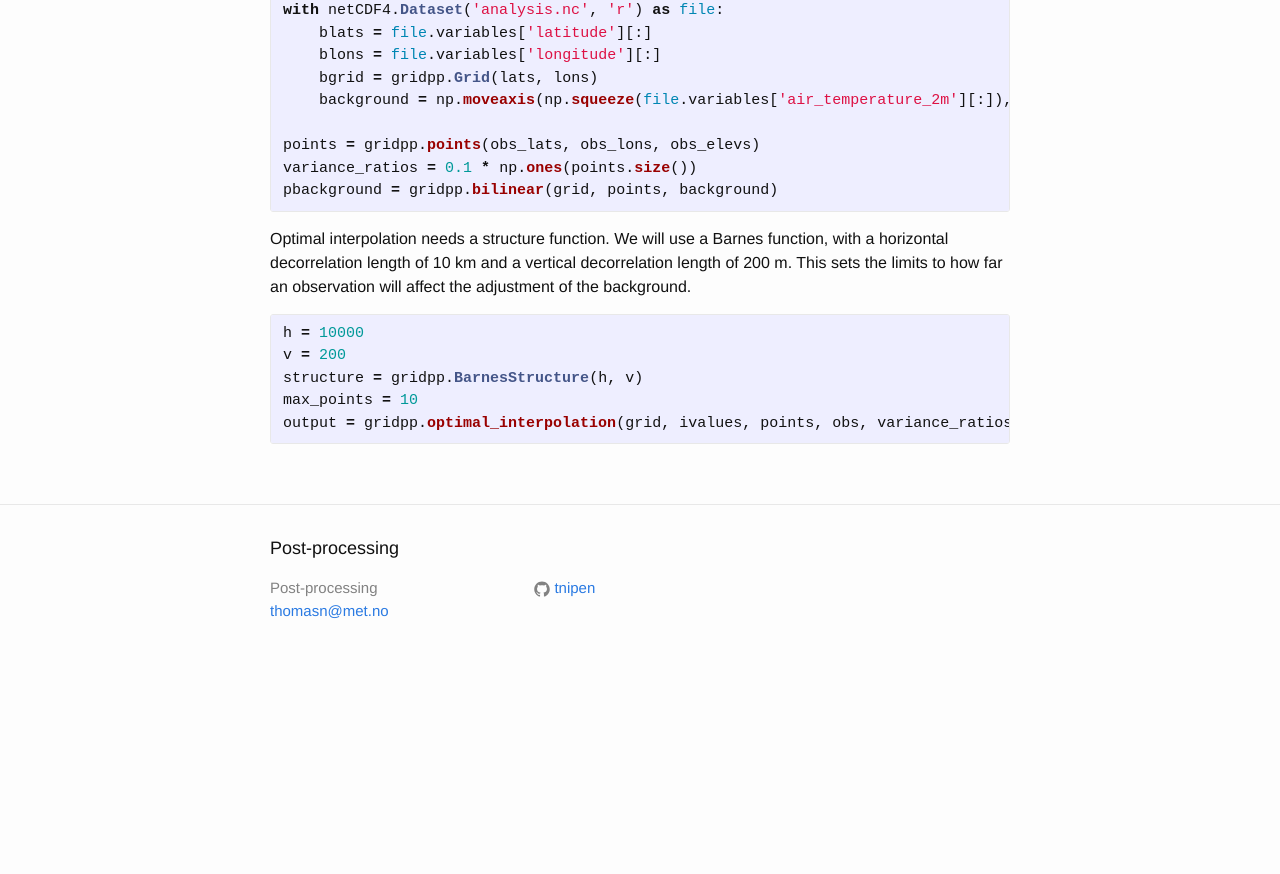
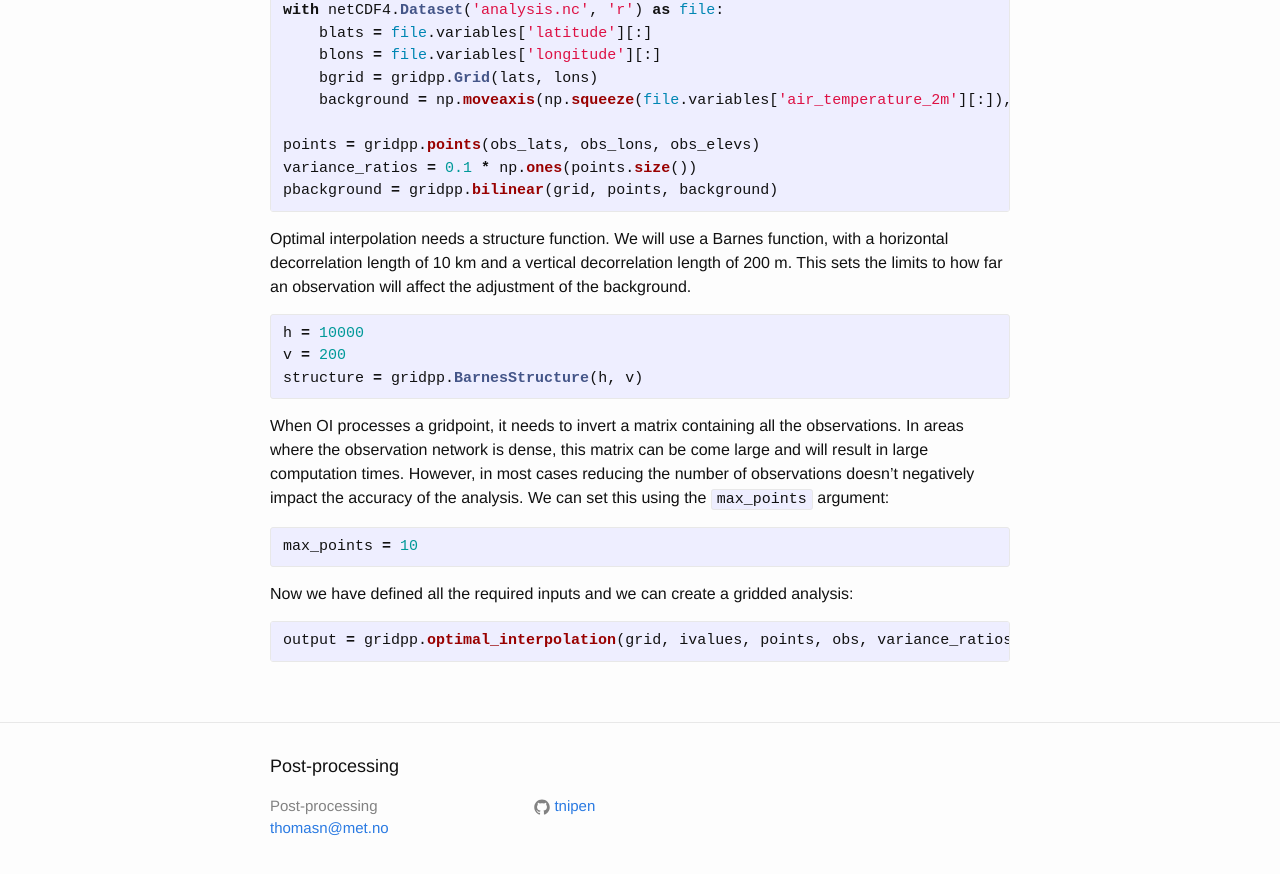
Before and after one commit to tnipen/tnipen.github.io, a Jekyll site: the page built from _posts/2020-05-22-titanlib-gridpp.markdown, in a window 1280 px wide and 900 px high, scrolled down 1142 px. Shown: the top 874 px of the window. Built offline with Jekyll 4.4.1, drawn with Linux system fonts in a browser that asks for light colours; before the commit the page ends 1824 px from its top, so only the background shows below that.

Commit message:
More gridpp stuff

```diff
--- a/_posts/2020-05-22-titanlib-gridpp.markdown
+++ b/_posts/2020-05-22-titanlib-gridpp.markdown
@@ -68,6 +68,18 @@ observation will affect the adjustment of the background.
 h = 10000
 v = 200
 structure = gridpp.BarnesStructure(h, v)
+{% endhighlight %}
+
+When OI processes a gridpoint, it needs to invert a matrix containing all the observations. In areas where
+the observation network is dense, this matrix can be come large and will result in large computation times.
+However, in most cases reducing the number of observations doesn't negatively impact the accuracy of the
+analysis. We can set this using the `max_points` argument:
+
+{% highlight python %}
 max_points = 10
+{% endhighlight %}
+
+Now we have defined all the required inputs and we can create a gridded analysis:
+{% highlight python %}
 output = gridpp.optimal_interpolation(grid, ivalues, points, obs, variance_ratios, pbackground, max_points)
 {% endhighlight %}
```
